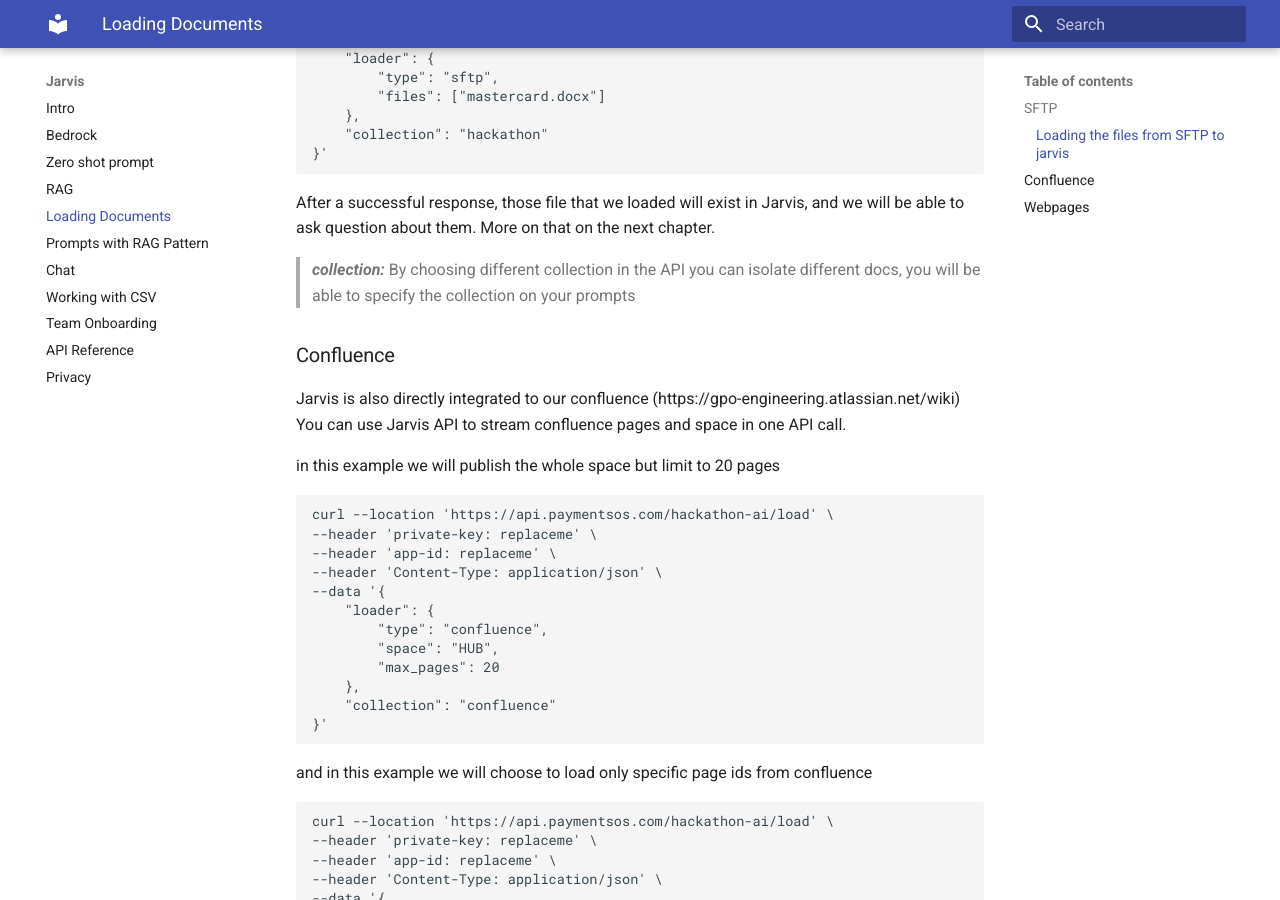
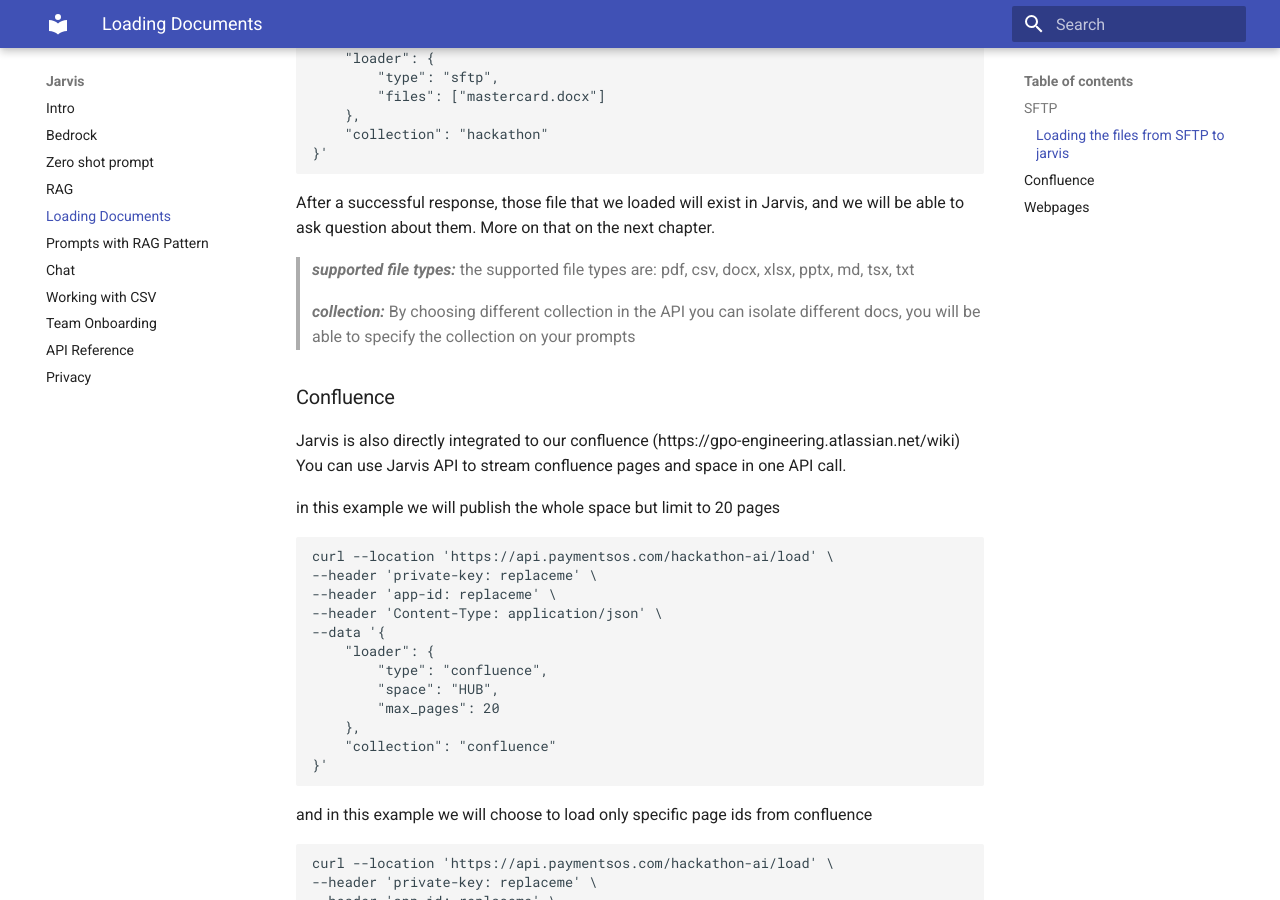
Before and after one commit to PayU/hackathon-docs, an MkDocs documentation site: the page built from docs/jarvis/docs/loading.md, in a window 1280 px wide and 900 px high, scrolled down 1361 px. Built offline with MkDocs 1.6.1 and Material for MkDocs 9.7.7, drawn with Linux system fonts in a browser that asks for light colours.

Commit message:
add files

```diff
--- a/docs/jarvis/docs/loading.md
+++ b/docs/jarvis/docs/loading.md
@@ -43,6 +43,8 @@
 
 After a successful response, those file that we loaded will exist in Jarvis, and we will be able to ask question about them.
 More on that on the next chapter.
+
+> **_supported file types:_** the supported file types are: pdf, csv, docx, xlsx, pptx, md, tsx, txt
 
 > **_collection:_** By choosing different collection in the API you can isolate different docs, you will be able to
 > specify the collection on your prompts
```
Also changed, not shown: docs/jarvis/docs/api.md (line endings or trailing spaces).
